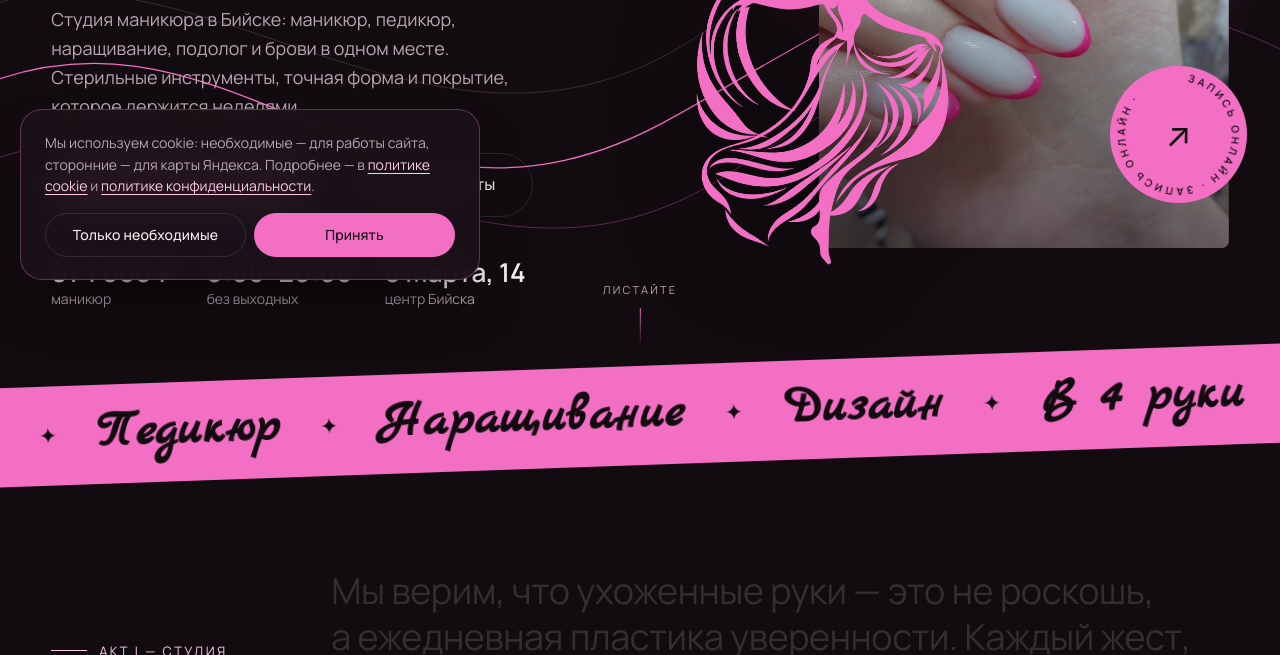
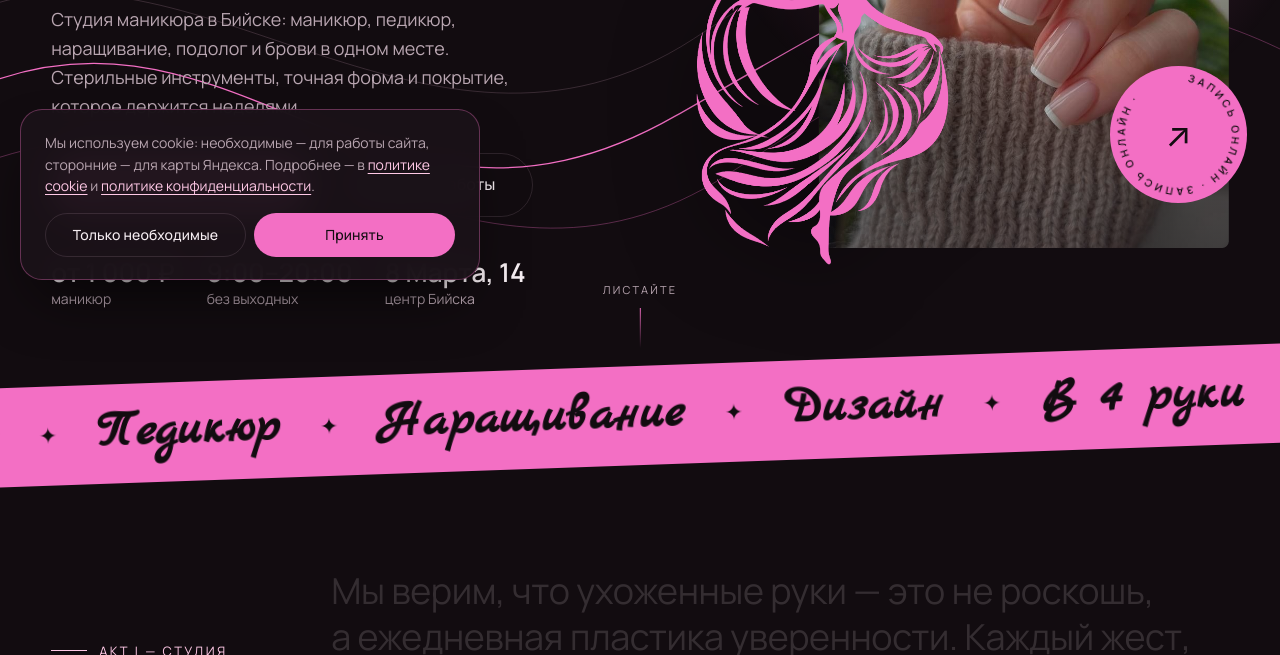
Before and after one commit to SerjAyvazyan-2000/nail-studio, a plain HTML site: page index.html in a window 1280 px wide. Shown: the part 500-1155 px from the top of the page. Drawn offline with Linux system fonts and the light colour scheme; a web font is replaced by a local one.

Commit message:
Обложка: фото «Тонкий френч» в арке первого экрана и в превью ссылки
Co-Authored-By: Claude Opus 5.5 <noreply@anthropic.com>
Claude-Session: https://claude.ai/code/session_01H6sQxEUmnXnfCJ9RvagYCX

```diff
--- a/assets/css/sections.css
+++ b/assets/css/sections.css
@@ -153,7 +153,7 @@
   position: absolute; inset: 0;
   background: linear-gradient(180deg, transparent 50%, rgba(18, 12, 16, .55));
 }
-.hero__arch-img { width: 100%; height: 115%; object-fit: cover; transform: scale(1.2); }
+.hero__arch-img { width: 100%; height: 115%; object-fit: cover; object-position: 50% 35%; transform: scale(1.2); }
 .hero__bubble {
   position: absolute;
   width: 34%;
--- a/index.html
+++ b/index.html
@@ -23,7 +23,7 @@
   <meta property="og:image" content="https://serjayvazyan-2000.github.io/nail-studio/assets/images/og-image.jpg">
   <meta property="og:image:width" content="1200">
   <meta property="og:image:height" content="630">
-  <meta property="og:image:alt" content="Логотип студии маникюра и пример работы — розовый френч">
+  <meta property="og:image:alt" content="Логотип студии маникюра и пример работы — тонкий френч">
   <meta name="twitter:card" content="summary_large_image">
   <meta name="twitter:title" content="Студия маникюра в Бийске">
   <meta name="twitter:description" content="Маникюр, педикюр и уход в одной студии. Рейтинг 5.0 в 2ГИС.">
@@ -101,7 +101,7 @@
   <link rel="preconnect" href="https://fonts.googleapis.com">
   <link rel="preconnect" href="https://fonts.gstatic.com" crossorigin>
   <link href="https://fonts.googleapis.com/css2?family=Unbounded:wght@400;500;600;700&family=Marck+Script&family=Manrope:wght@400;500;600;700&display=swap" rel="stylesheet">
-  <link rel="preload" as="image" href="assets/images/nails-pink-french.jpg">
+  <link rel="preload" as="image" href="assets/images/nails-french.jpg">
   <link rel="stylesheet" href="style.css">
 </head>
 <body class="is-loading">
@@ -211,7 +211,7 @@
 
         <div class="hero__stage" aria-hidden="true">
           <div class="hero__arch" data-depth="0.25">
-            <img src="assets/images/nails-pink-french.jpg" alt="" class="hero__arch-img" data-depth-inner>
+            <img src="assets/images/nails-french.jpg" alt="" class="hero__arch-img" data-depth-inner>
           </div>
           <div class="hero__bubble" data-depth="0.55">
             <img src="assets/images/nails-hot-pink.jpg" alt="">
```
Also changed, not shown: assets/images/og-image.jpg.
